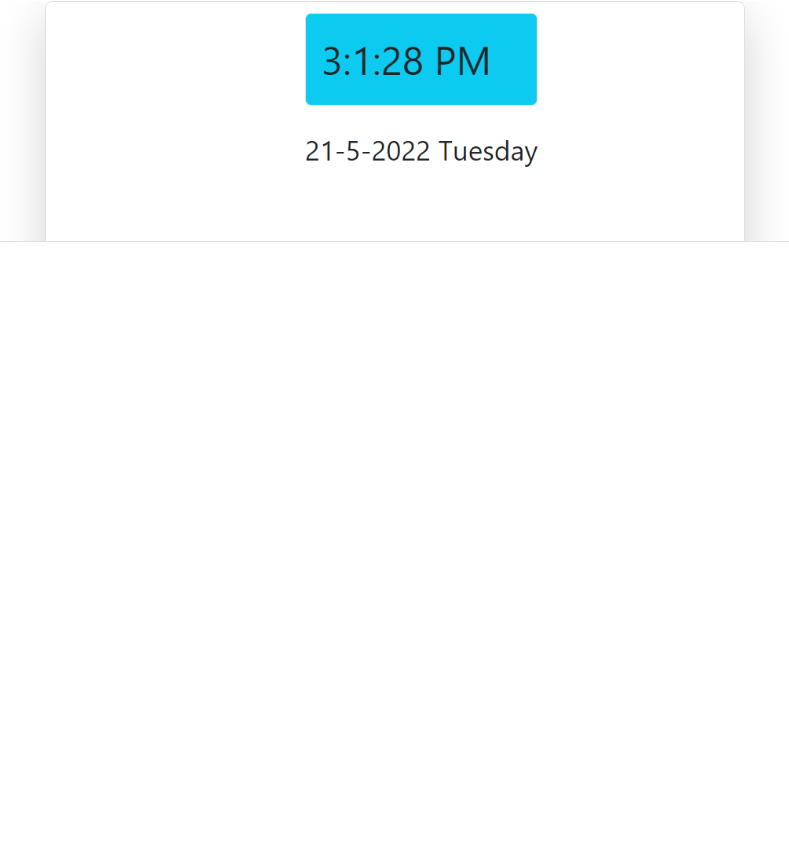
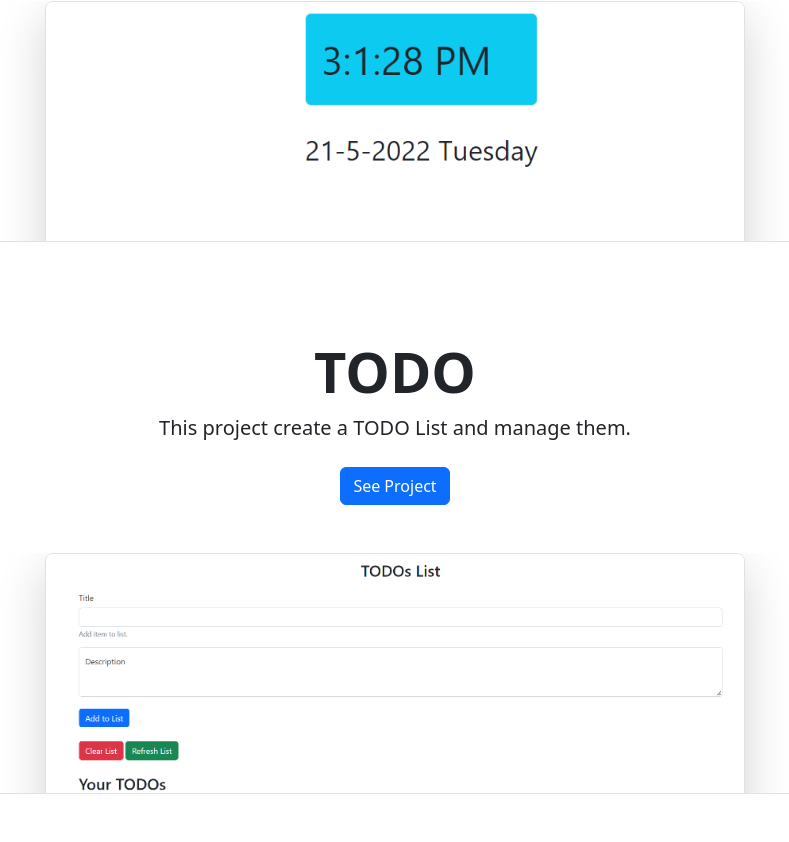
Before and after one commit to kishan1000/kishan1000.github.io, a plain HTML site: page myProjects.html in a window 1280 px wide. Shown: the part 366-1208 px from the top of the page, without its empty margins (245-1034 px from the left). Before the commit the page ends 800 px from the top, so only its background shows below. Drawn offline with nearby package versions, Linux system fonts and the light colour scheme.

Commit message:
Added TODO and their Pictures and link

```diff
--- a/myProjects.html
+++ b/myProjects.html
@@ -66,6 +66,21 @@
             </div>
         </div>
     </div>
+    <div class="px-4 pt-5 my-5 text-center border-bottom">
+        <h1 class="display-4 fw-bold">TODO</h1>
+        <div class="col-lg-6 mx-auto">
+            <p class="lead mb-4">This project create a TODO List and manage them.</p>
+            <div class="d-grid gap-2 d-sm-flex justify-content-sm-center mb-5">
+                <a href="/TODO/" class="btn btn-primary" role="button" data-bs-toggle="button">See Project</a>
+            </div>
+        </div>
+        <div class="overflow-hidden" style="max-height: 30vh;">
+            <div class="container px-5">
+                <img src="/screenshot/TODO.png" class="img-fluid border rounded-3 shadow-lg mb-4" alt="Example image"
+                    width="700" height="500" loading="lazy">
+            </div>
+        </div>
+    </div>
 
     <script src="https://cdn.jsdelivr.net/npm/bootstrap@5.2.0-beta1/dist/js/bootstrap.bundle.min.js"
         integrity="sha384-pprn3073KE6tl6bjs2QrFaJGz5/SUsLqktiwsUTF55Jfv3qYSDhgCecCxMW52nD2"
```
